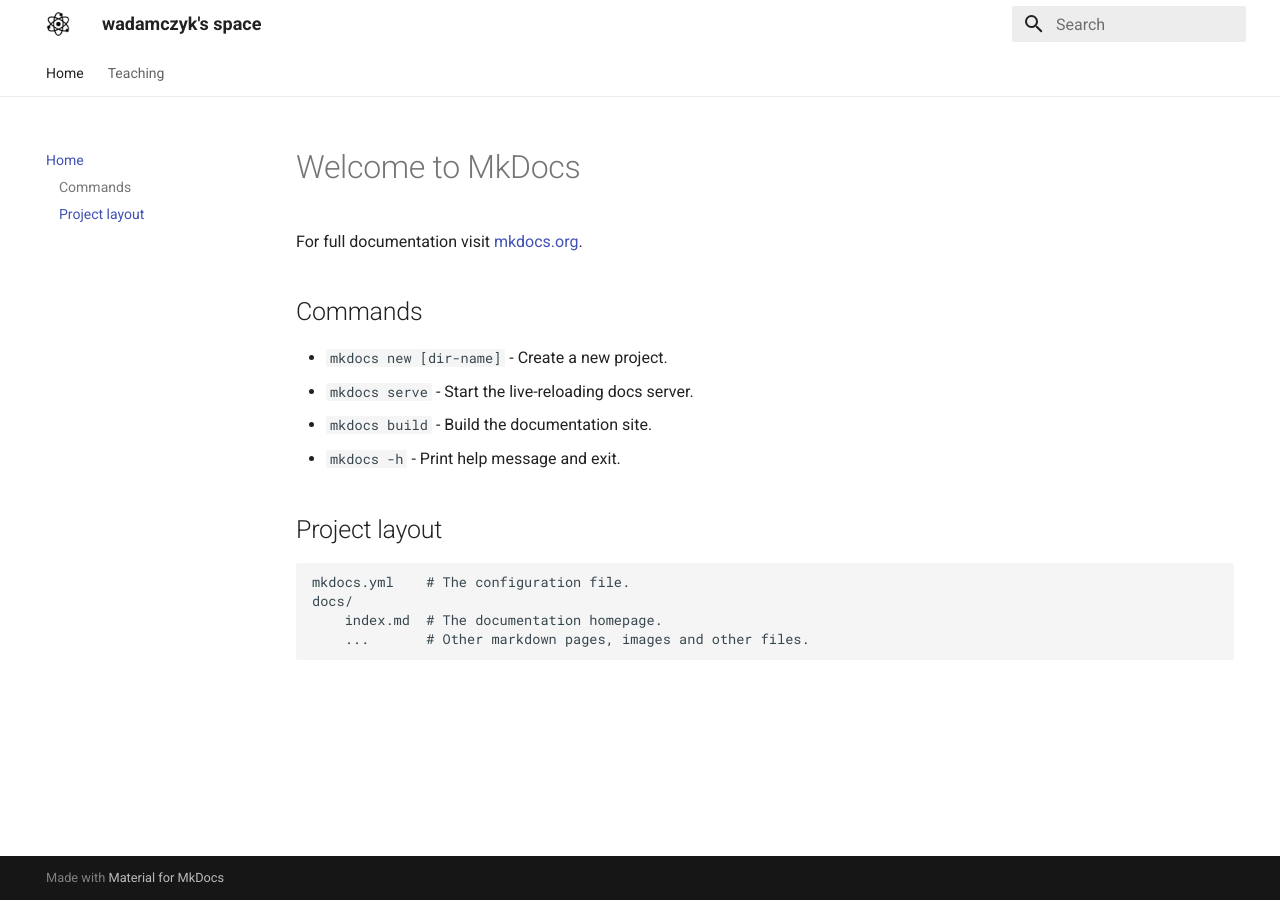
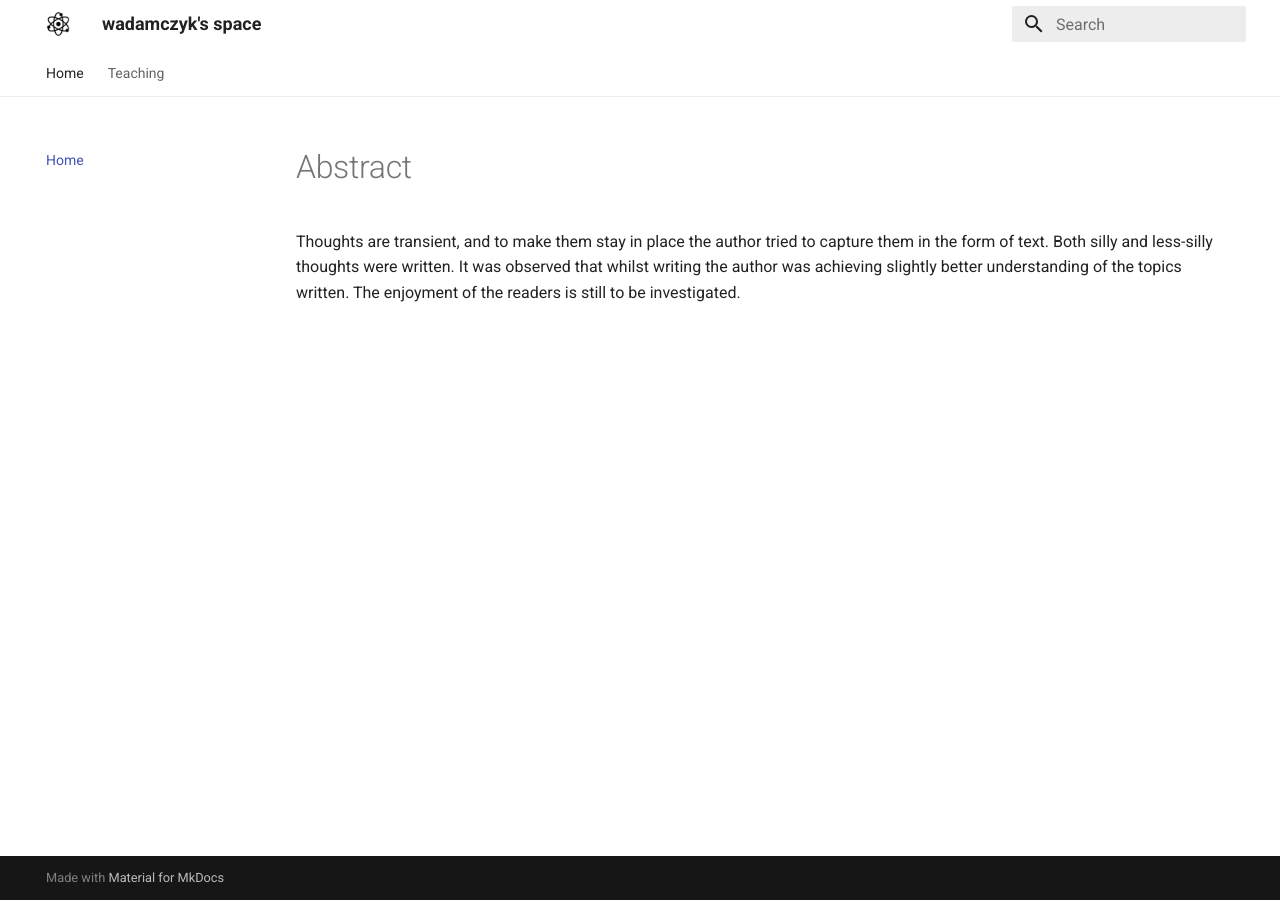
Before and after one commit to wojtekadamczyk3/wadamczyk, an MkDocs documentation site: the page built from docs/index.md, in a window 1280 px wide. Built offline with MkDocs 1.6.1 and Material for MkDocs 9.7.7, drawn with Linux system fonts in a browser that asks for light colours.

Commit message:
new abstract

```diff
--- a/docs/index.md
+++ b/docs/index.md
@@ -1,17 +1,3 @@
-# Welcome to MkDocs
+# Abstract
 
-For full documentation visit [mkdocs.org](https://www.mkdocs.org).
-
-## Commands
-
-* `mkdocs new [dir-name]` - Create a new project.
-* `mkdocs serve` - Start the live-reloading docs server.
-* `mkdocs build` - Build the documentation site.
-* `mkdocs -h` - Print help message and exit.
-
-## Project layout
-
-    mkdocs.yml    # The configuration file.
-    docs/
-        index.md  # The documentation homepage.
-        ...       # Other markdown pages, images and other files.
+Thoughts are transient, and to make them stay in place the author tried to capture them in the form of text. Both silly and less-silly thoughts were written. It was observed that whilst writing the author was achieving slightly better understanding of the topics written. The enjoyment of the readers is still to be investigated.
```
